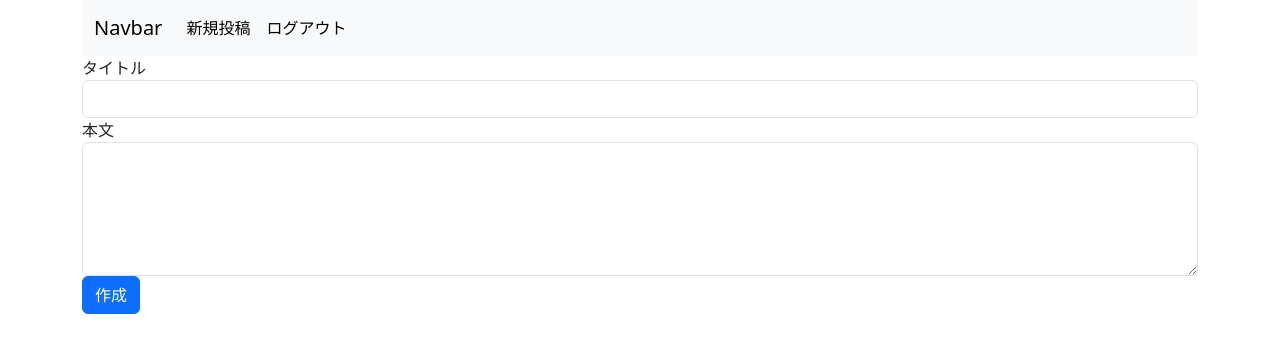
After one commit to pdTrade/flask-blog-sample, a Flask app: page /entries/new in a window 1280 px wide. The commit adds this page. Shown: the top 353 px of the page. Run offline with Flask 3, Linux system fonts and the light colour scheme; the visitor is signed in with stand-in values (Sample User, id 1).

Commit message:
記事保存処理

```diff
--- a/app.py
+++ b/app.py
@@ -1,7 +1,12 @@
-from flask import Flask, render_template, request, redirect, session, flash
+from flask import Flask, render_template, request, redirect, session, flash, url_for
+from flask_sqlalchemy import SQLAlchemy
 
 app = Flask(__name__)
 app.config.from_object('config')
+db = SQLAlchemy(app)
+
+
+from models import Entry
 
 @app.route('/')
 def show_entries():
@@ -32,7 +37,28 @@ def logout():
 if __name__ == '__main__':
   app.run(debug=True)
 
+@app.route('/entries/new')
+def new_entry():
+  if not session.get('logged_in'):
+    return redirect(url_for('login'))
+  return render_template('new.html')
 
+@app.route('/entries', methods=['POST'])
+def add_entry():
+  if not session.get('logged_in'):
+    return redirect(url_for('login'))
+
+  entry = Entry(
+    title=request.form['title'],
+    text=request.form['text']
+  )
+
+  db.session.add(entry)
+  db.session.commit()
+
+  flash('記事が追加されました')
+
+  return redirect(url_for('show_entries'))
 
 # app.logger.debug(app.config['USERNAME'])
 # app.logger.debug(app.config['PASSWORD'])
--- a/config.py
+++ b/config.py
@@ -1,4 +1,8 @@
+import os
+basedir = os.path.abspath(os.path.dirname(__file__))
 
 SECRET_KEY = 'my precious'
 USERNAME = 'admin'
 PASSWORD = 'pass'
+
+SQLALCHEMY_DATABASE_URI = 'sqlite:///' + os.path.join(basedir, 'database.db')
--- a/templates/layout.html
+++ b/templates/layout.html
@@ -21,6 +21,9 @@
             </li>
             {% else %}
             <li class="nav-item">
+              <a class="nav-link active" aria-current="page" href="/entries/new">新規投稿</a>
+            </li>
+            <li class="nav-item">
               <a class="nav-link active" aria-current="page" href="/logout">ログアウト</a>
             </li>
             {% endif %}
--- /dev/null
+++ b/templates/new.html
@@ -0,0 +1,15 @@
+{% extends "layout.html" %}
+{% block body %}
+<form action="/entries" method=post>
+  <div class="form-group">
+    <label for="inputTitle">タイトル</label>
+    <input type="text" class="form-control" id="inputTitle" name=title>
+  </div>
+
+  <div class="form-group">
+    <label for="inputText">本文</label>
+    <textarea class="form-control" id="inputText" name=text rows="5"></textarea>
+  </div>
+  <button type="submit" class="btn btn-primary">作成</button>
+</form>
+{% endblock %}
```
Also changed, not shown: models.py (added, +15 -0 lines), requirements.txt (added, +12 -0 lines), database.db (added).
